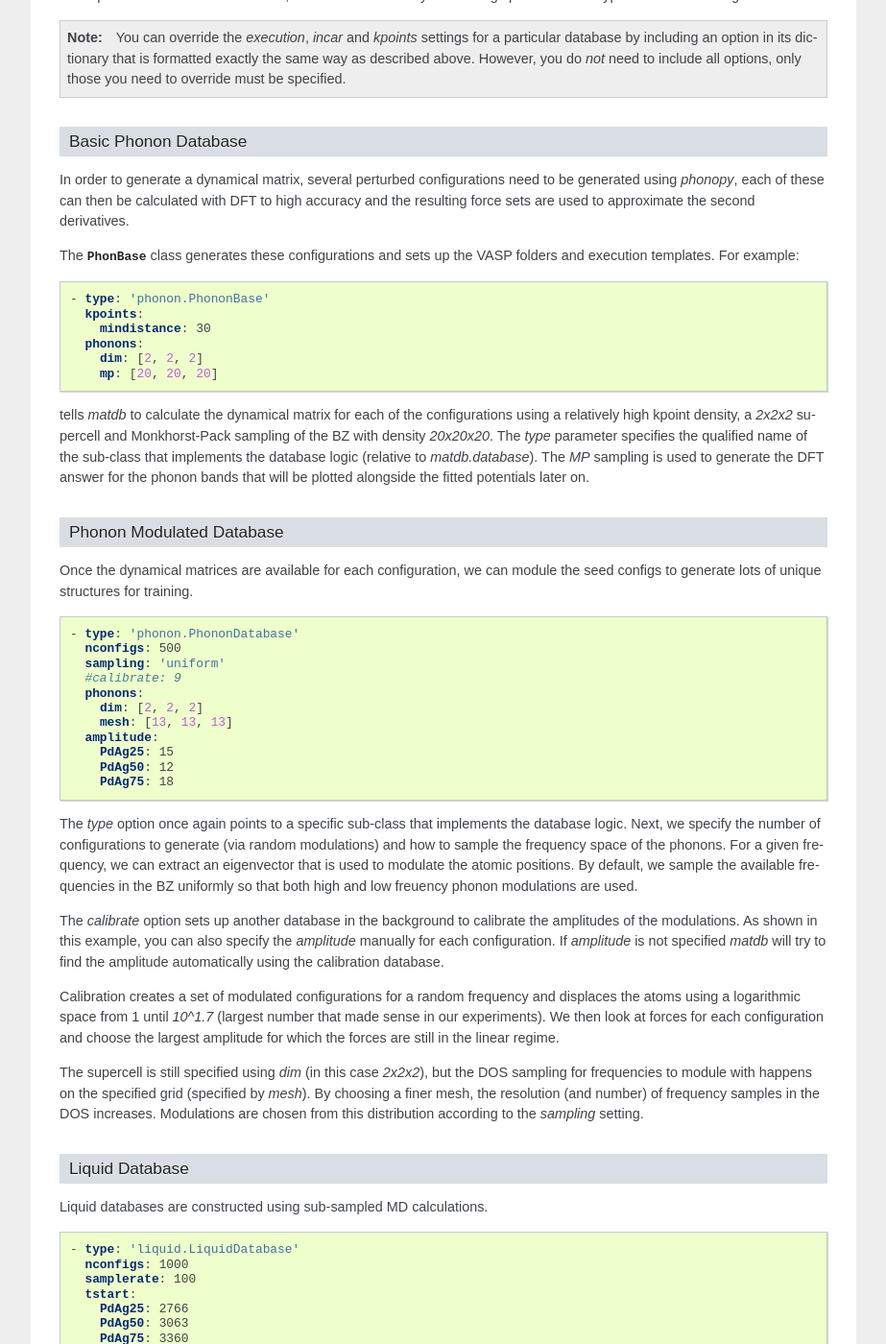
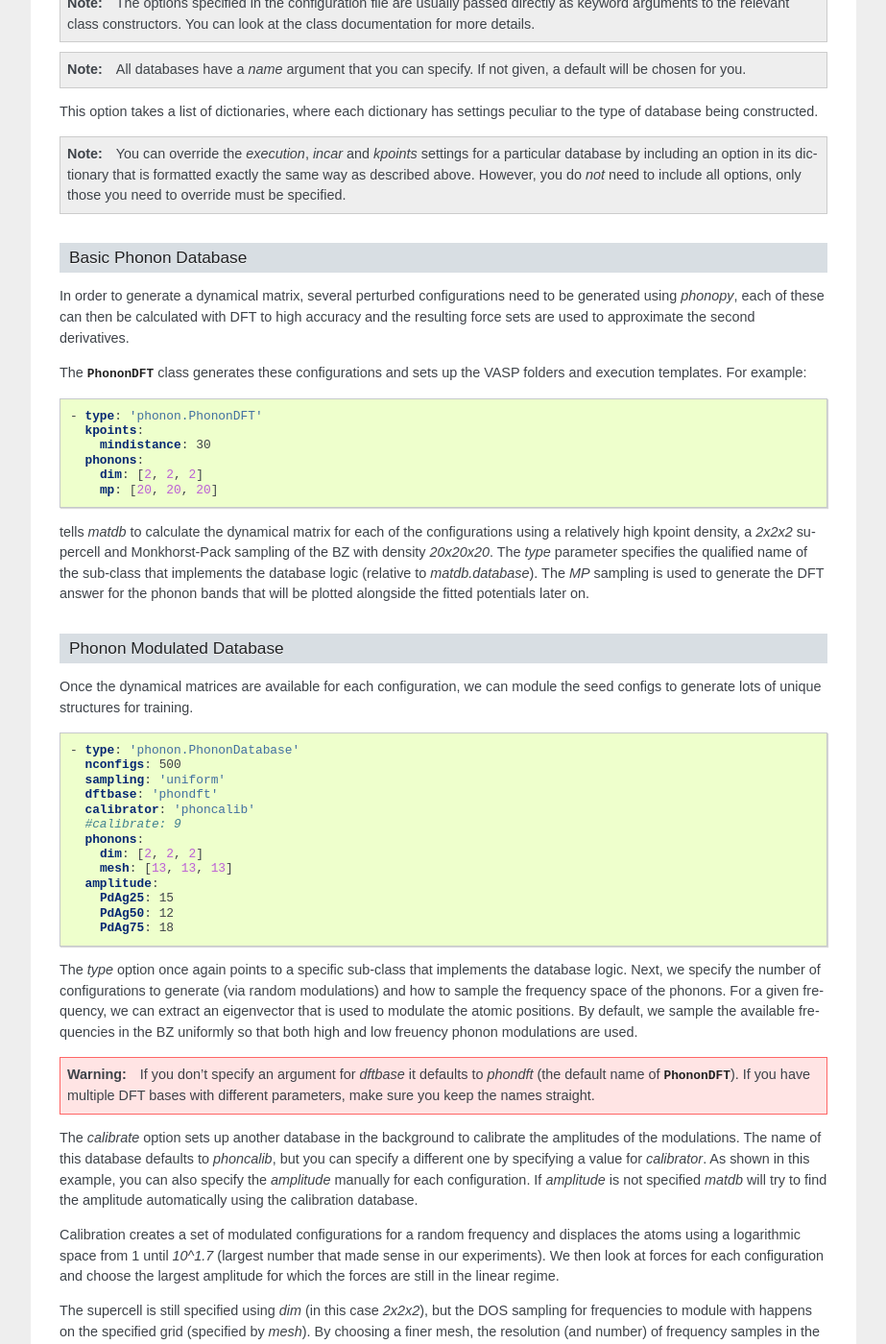
Before and after one commit to HallLabs/tracy_matdb, a Sphinx documentation site: the page built from docs/matdbyml.rst, in a window 1280 px wide and 1400 px high, scrolled down 2753 px. Shown: the whole window at 96% size, without its empty margins (198-1121 px from the left). Built offline with Sphinx 7.4.7, drawn with Linux system fonts in a browser that asks for light colours; some of the changed text lies outside the part shown.

Commit message:
Added unique database naming ability.

```diff
--- a/docs/matdbyml.rst
+++ b/docs/matdbyml.rst
@@ -177,6 +177,14 @@ For each of the configurations specified in the `configs` section,
 `matdb` will generate a database of configurations according to
 settings in this section.
 
+.. note:: The options specified in the configuration file are usually
+   passed directly as keyword arguments to the relevant class
+   constructors. You can look at the class documentation for more
+   details.
+
+.. note:: All databases have a `name` argument that you can
+   specify. If not given, a default will be chosen for you.
+
 This option takes a list of dictionaries, where each dictionary has
 settings peculiar to the type of database being constructed.
 
@@ -194,13 +202,13 @@ configurations need to be generated using `phonopy`, each of these can
 then be calculated with DFT to high accuracy and the resulting force
 sets are used to approximate the second derivatives.
 
-The :class:`~matdb.databases.phonons.PhonBase` class generates these
+The :class:`~matdb.databases.phonons.PhononDFT` class generates these
 configurations and sets up the VASP folders and execution
 templates. For example:
 
 .. code-block:: yaml
 
-   - type: 'phonon.PhononBase'
+   - type: 'phonon.PhononDFT'
      kpoints:
        mindistance: 30
      phonons:
@@ -228,6 +236,8 @@ training.
    - type: 'phonon.PhononDatabase'
      nconfigs: 500
      sampling: 'uniform'
+     dftbase: 'phondft'
+     calibrator: 'phoncalib'
      #calibrate: 9
      phonons:
        dim: [2, 2, 2]
@@ -245,12 +255,19 @@ extract an eigenvector that is used to modulate the atomic positions. By
 default, we sample the available frequencies in the BZ uniformly so
 that both high and low freuency phonon modulations are used.
 
+.. warning:: If you don't specify an argument for `dftbase` it
+   defaults to `phondft` (the default name of
+   :class:`~matdb.database.phonon.PhononDFT`). If you have multiple
+   DFT bases with different parameters, make sure you keep the names
+   straight.
+
 The `calibrate` option sets up another database in the background to
-calibrate the amplitudes of the modulations. As shown in this example,
-you can also specify the `amplitude` manually for each
-configuration. If `amplitude` is not specified `matdb` will try to
-find the amplitude automatically using the calibration
-database.
+calibrate the amplitudes of the modulations. The name of this database
+defaults to `phoncalib`, but you can specify a different one by
+specifying a value for `calibrator`. As shown in this example, you can
+also specify the `amplitude` manually for each configuration. If
+`amplitude` is not specified `matdb` will try to find the amplitude
+automatically using the calibration database.
 
 Calibration creates a set of modulated configurations for a random
 frequency and displaces the atoms using a logarithmic space from 1
```
